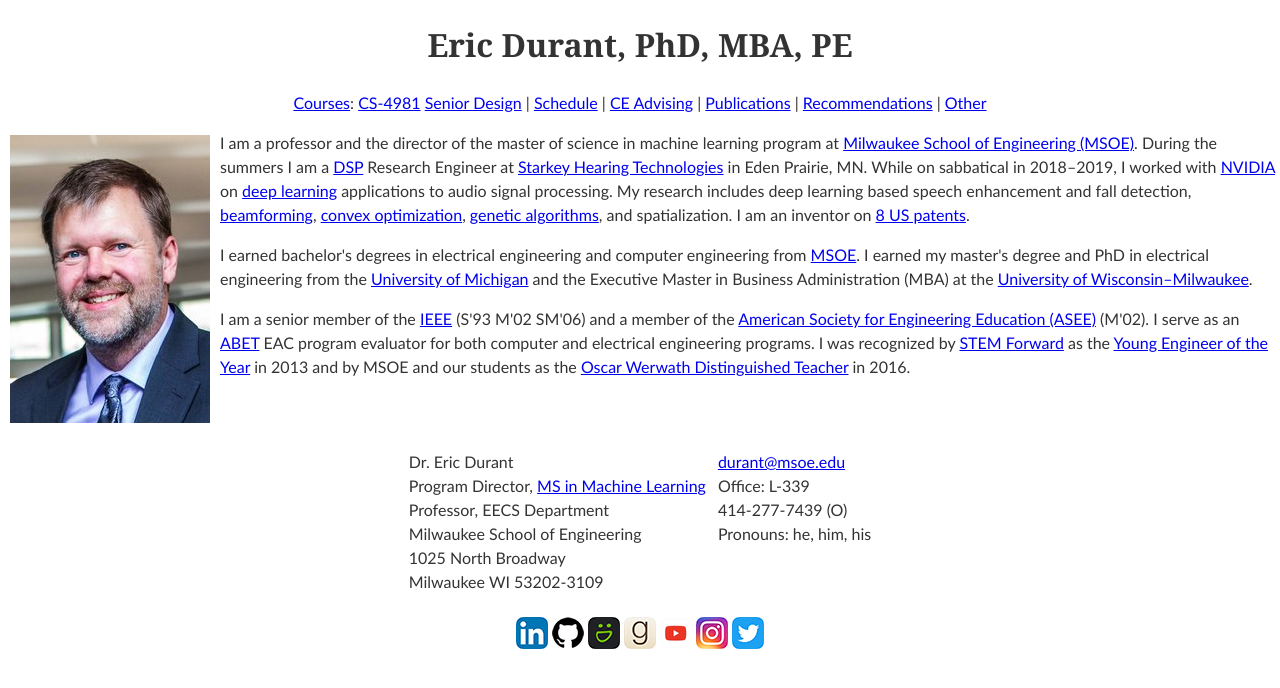
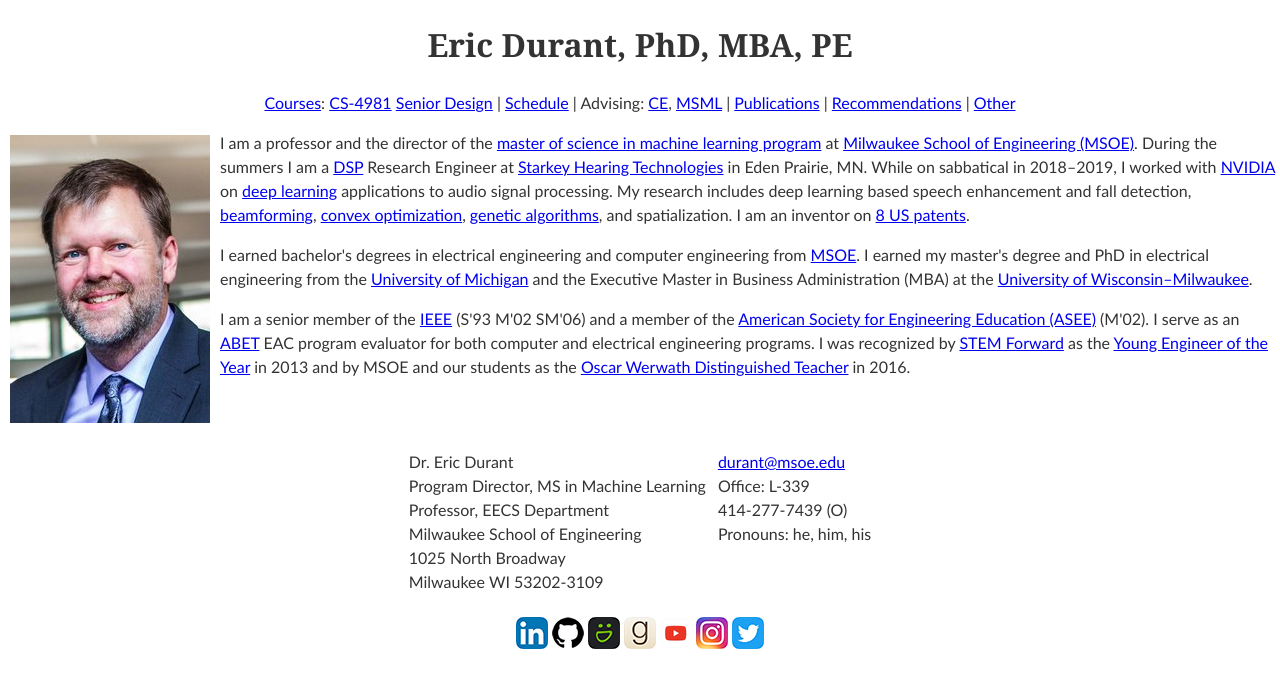
Before and after one commit to edurant/edurant.github.io, a Jekyll site: the page built from index.html, in a window 1280 px wide. Shown: the top 688 px of the page. Built offline with Jekyll 4.4.1, drawn with Linux system fonts in a browser that asks for light colours.

Commit message:
MSML site/link updates; university site now live

```diff
--- a/index.html
+++ b/index.html
@@ -17,7 +17,7 @@
 <div align="center">
     <p><a href="courses/">Courses</a>: <a href="courses/cs4981/">CS-4981</a> <a href="https://gitlab.com/msoe.edu/eecs/seniordesign/ce/wikis/">Senior Design</a>
     | <a href="sched/f22.html">Schedule</a>
-    | <a href="advising/">CE Advising</a>
+    | Advising: <a href="advising/">CE</a>, <a href="advising/msml.html">MSML</a>
     | <a href="https://scholar.google.com/citations?user=FSlPi_wAAAAJ">Publications</a>
     | <a href="rec.html">Recommendations</a>
     | <a href="misc/">Other</a></p>
@@ -26,7 +26,7 @@
 <p><img src="graphics/ead.jpg" align="left" hspace="10" vspace="4"
 alt="[Portrait - November 2021]" width="200" height="288">I am
 a professor and the director of
-the master of science in machine learning program
+the <a href="https://www.msoe.edu/academics/graduate-degrees/m-s-in-in-machine-learning/">master of science in machine learning program</a>
 at <a href="https://www.msoe.edu/" title="MSOE homepage">Milwaukee School of Engineering (MSOE)</a>.
 During the summers I am a <a href="https://en.wikipedia.org/wiki/Digital_signal_processing">DSP</a> Research
 Engineer at <a href="https://www.starkey.com/" title="Starkey homepage">Starkey Hearing Technologies</a> in Eden Prairie, MN.
@@ -50,7 +50,7 @@
 <div align="center">
 <table border="0" cellpadding="5"><tr valign="top">
     <td>Dr. Eric Durant
-        <br/>Program Director, <a href="advising/msml.html">MS in Machine Learning</a>
+        <br/>Program Director, MS in Machine Learning
         <br/>Professor, EECS Department
         <br/>Milwaukee School of Engineering
         <br/>1025 North Broadway
```
Also changed, not shown: advising/msml.md (+2 -0 lines).
